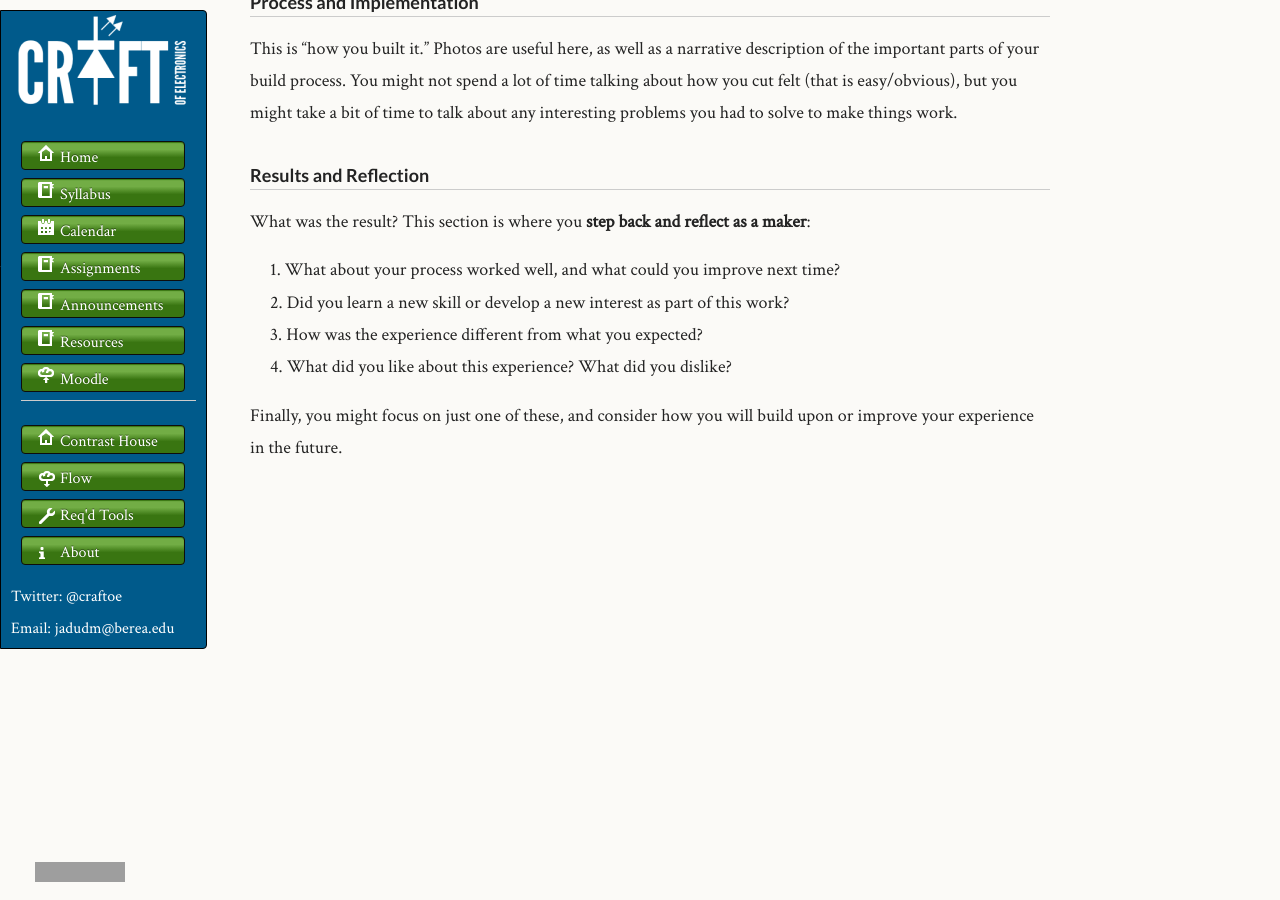
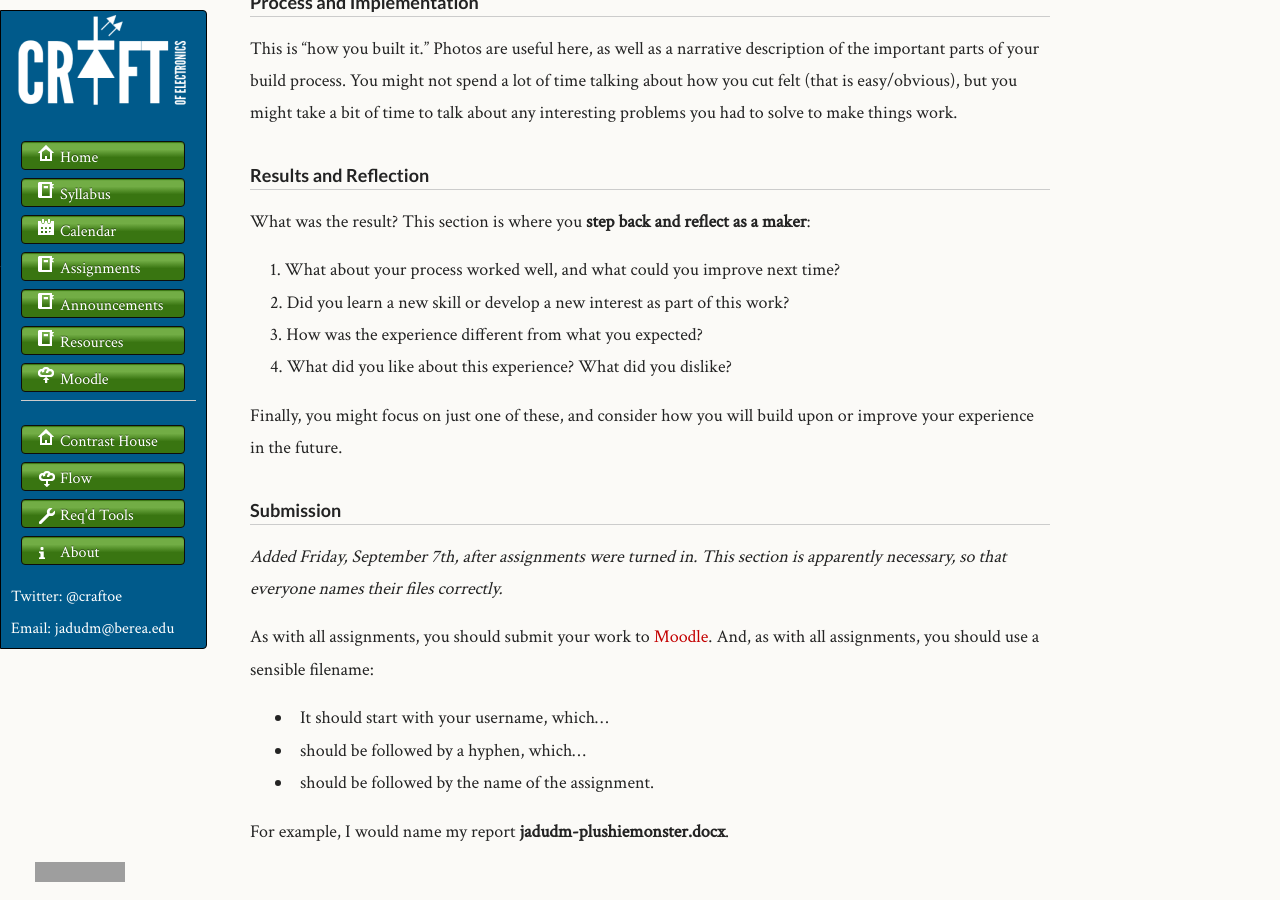
Before and after one commit to craftofelectronics/craftofelectronics.github.com, a Jekyll site: the page built from assignments/plushie-monster-writeup.md, in a window 1280 px wide and 900 px high, scrolled down 1498 px. Built offline with Jekyll 4.4.1, drawn with Linux system fonts in a browser that asks for light colours; grey boxes are pictures that could not be loaded.

Commit message:
Updates for future me.
Apparently, I need to mention how to name files every time.

```diff
--- a/assignments/plushie-monster-writeup.md
+++ b/assignments/plushie-monster-writeup.md
@@ -55,3 +55,16 @@ What was the result? This section is where you **step back and reflect as a make
 1. What did you like about this experience? What did you dislike?
 
 Finally, you might focus on just one of these, and consider how you will build upon or improve your experience in the future.
+
+### Submission
+
+*Added Friday, September 7th, after assignments were turned in. This section
+is apparently necessary, so that everyone names their files correctly.*
+
+As with all assignments, you should submit your work to [Moodle](http://moodle.berea.edu/mod/assignment/view.php?id=53059). And, as with all assignments, you should use a sensible filename:
+
+* It should start with your username, which...
+* should be followed by a hyphen, which...
+* should be followed by the name of the assignment.
+
+For example, I would name my report **jadudm-plushiemonster.docx**.
```
